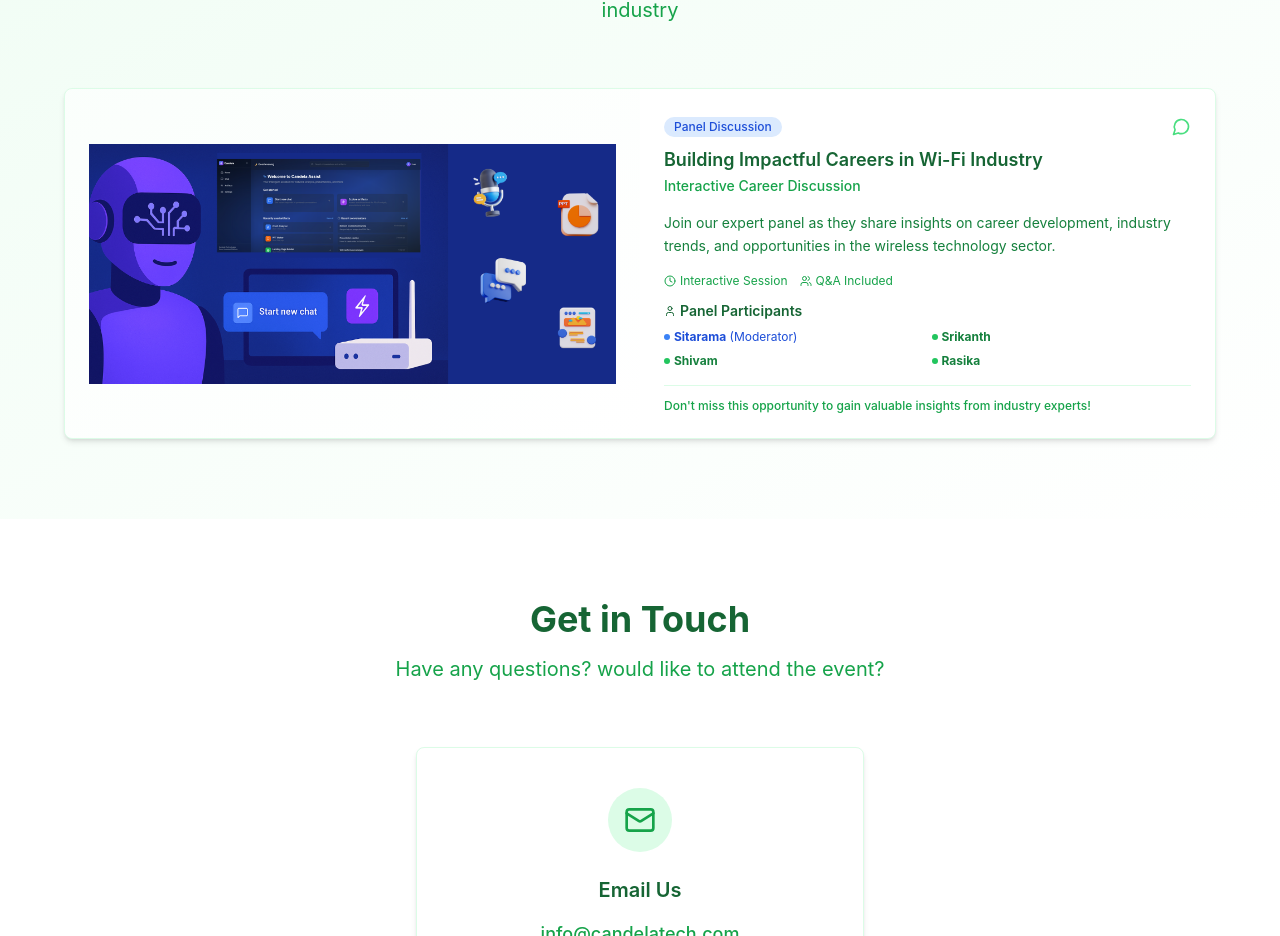
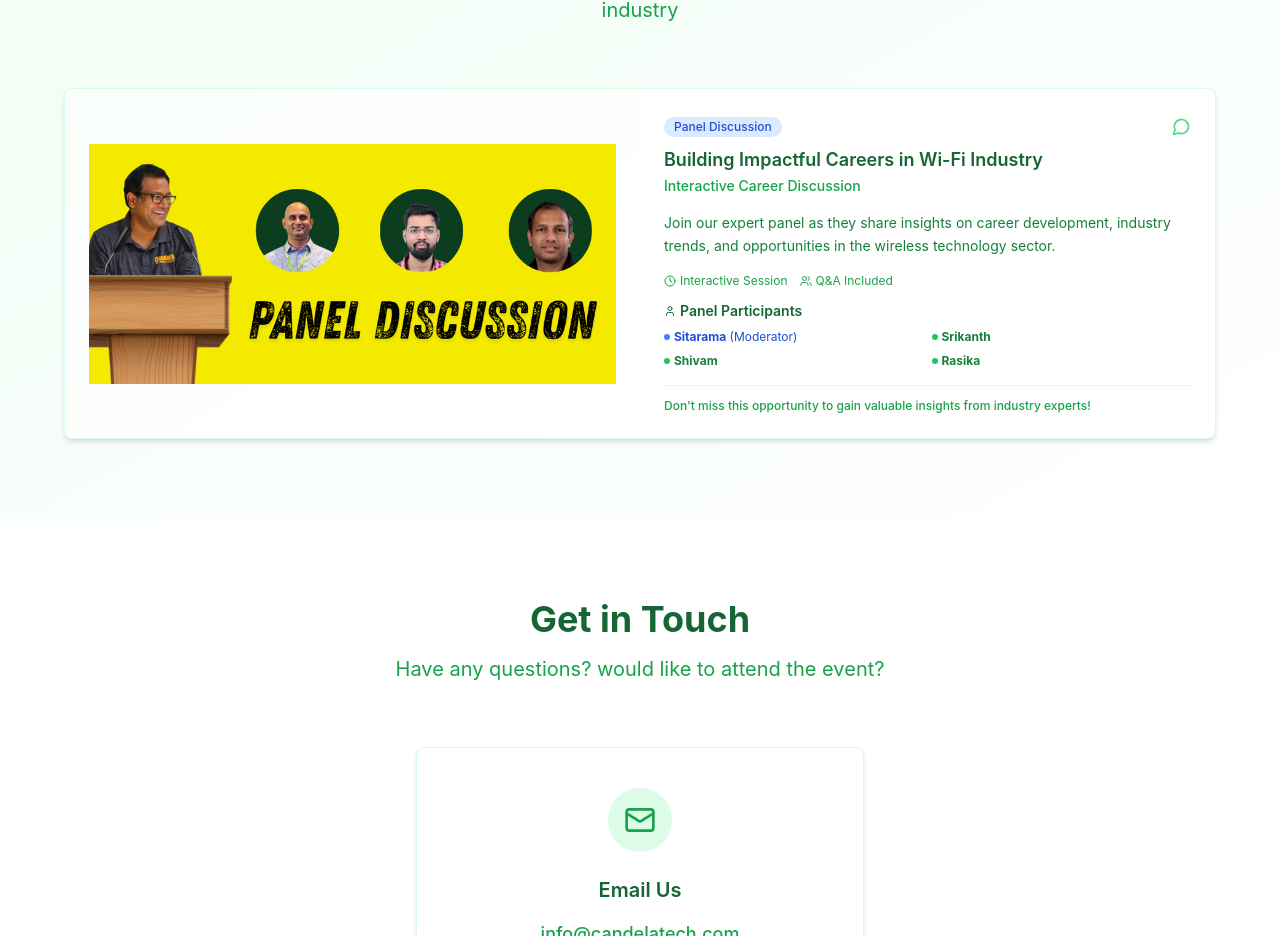
Before and after one commit to shubhamanmol221/cts-website, a React (Create React App) app: page / in a window 1280 px wide. Shown: the part 7799-8735 px from the top of the page. Built offline with nearby package versions, Linux system fonts and the light colour scheme.

Commit message:
some more changes

```diff
--- a/src/components/PanelDiscussionSection.jsx
+++ b/src/components/PanelDiscussionSection.jsx
@@ -23,7 +23,7 @@ export function PanelDiscussionSection() {
                 <div className="lg:w-1/2 relative p-6 flex items-center justify-center bg-gradient-to-br from-green-50/30 to-white/50">
                   <div className="w-full h-52 lg:h-full max-h-64 relative">
                     <img
-                      src="/images/vardhan_session.png"
+                      src="/images/panel_discussion.png"
                       alt="Panel Discussion - Building Impactful Careers in Wi-Fi Industry"
                       className="w-full h-full object-contain rounded-lg"
                     />
```
Also changed, not shown: public/images/panel_discussion.png (added).
